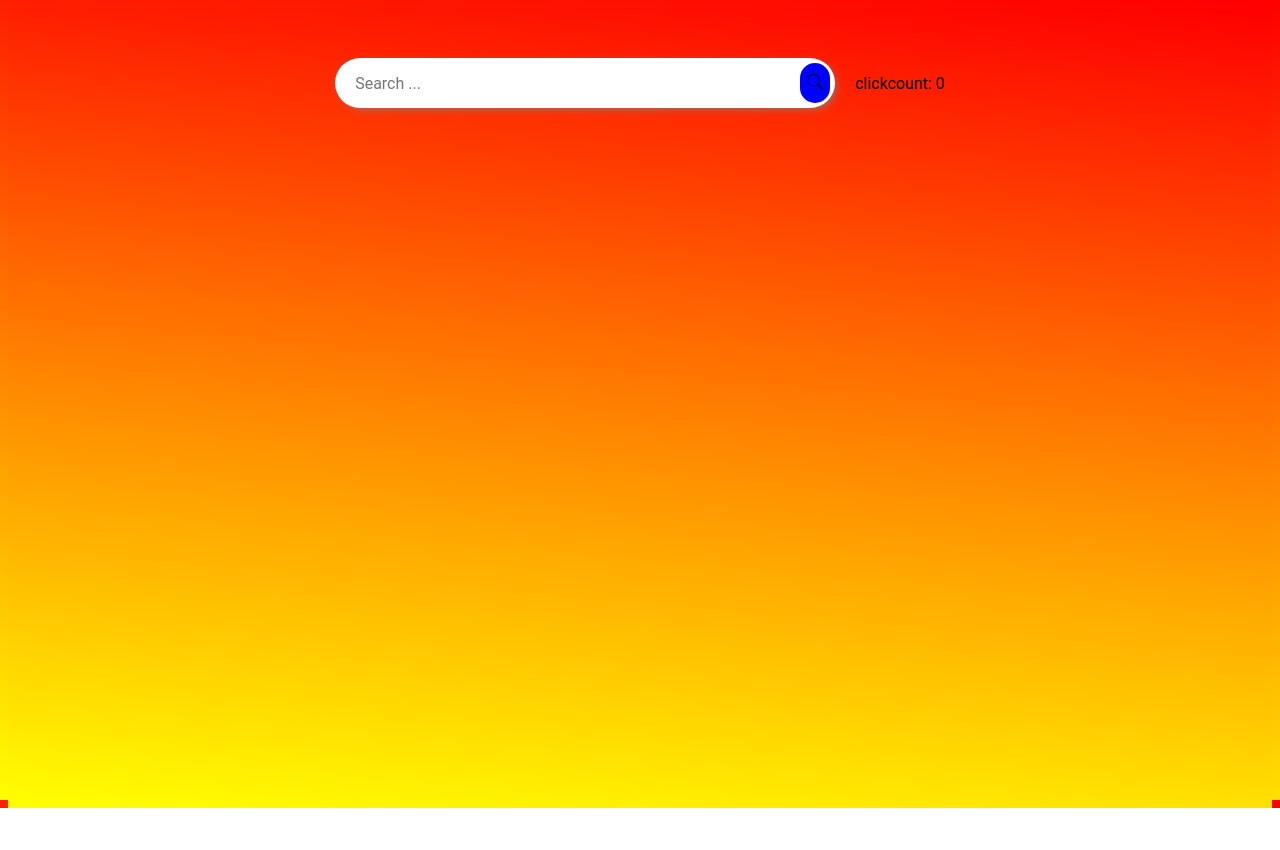
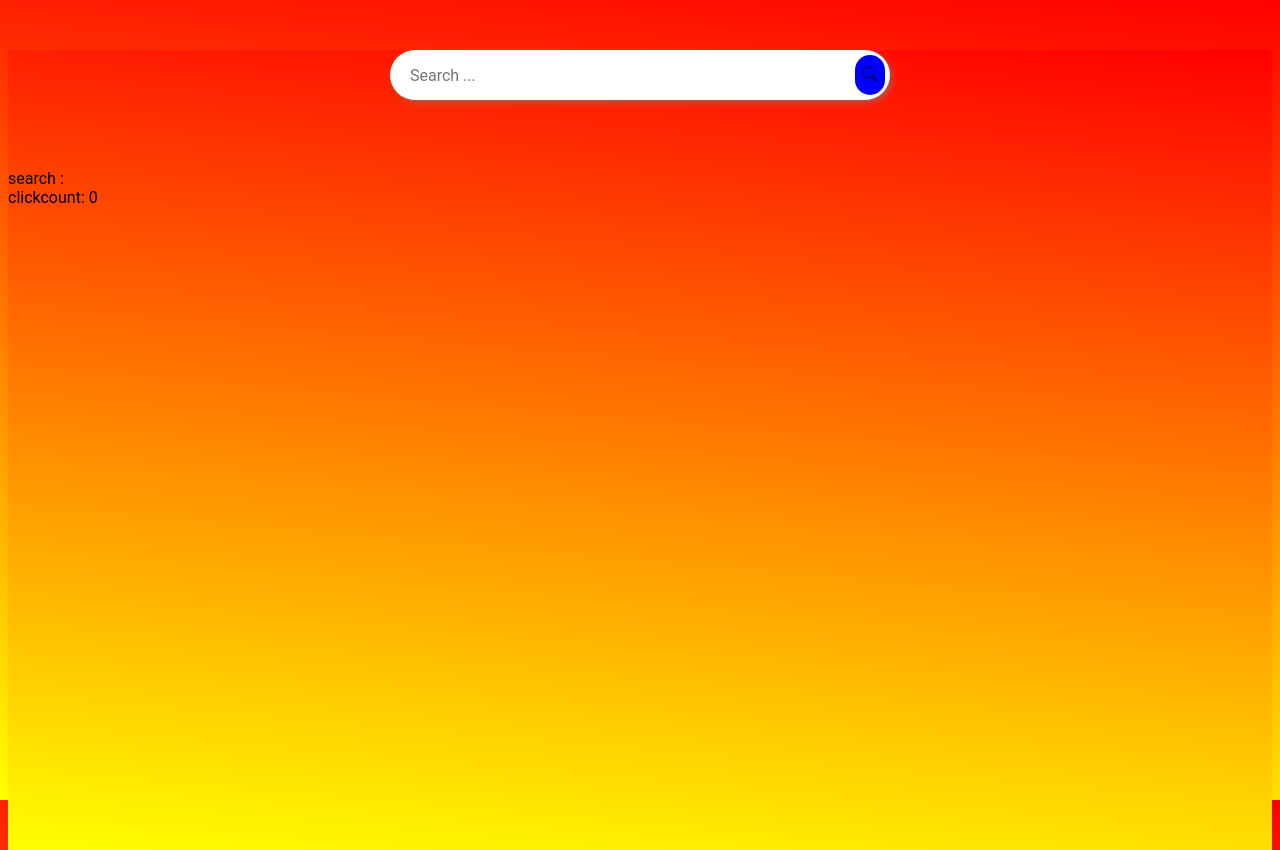
Before and after one commit to mariannemnrt/PlayingCardsAngular, an Angular app: page / in a window 1280 px wide. Before the commit the page ends 808 px from the top, so only its background shows below. Built offline with nearby package versions, Linux system fonts and the light colour scheme.

Commit message:
output avec ngModels

```diff
--- a/src/app/app.component.html
+++ b/src/app/app.component.html
@@ -331,10 +331,17 @@
 <!-- * * * * * * * * * * * * * * * * * * * * * * * * * * * * * * * * -->
 <!-- * * * * * * * * * * End of Placeholder  * * * * * * * * * * * * -->
 <!-- * * * * * * * * * * * * * * * * * * * * * * * * * * * * * * * * -->
-<div id="card-list">
-<app-search-bar (searchButtonclicked)="increaseCount()"></app-search-bar>
+
+<app-search-bar
+(searchButtonclicked)="increaseCount()"
+[search]="search"
+(searchChange)= "search = $event"></app-search-bar>
+<br>
+
+search : {{search}}
+<br>
 clickcount: {{count}}
 
 
-</div>
+
 <router-outlet />
--- a/src/app/app.component.ts
+++ b/src/app/app.component.ts
@@ -12,6 +12,7 @@ import { SearchBarComponent } from './search-bar/search-bar.component';
 })
 export class AppComponent {
   title = 'PlayingCardsAngular';
+  search='';
 
 monster1!:Monster;
 count: number =0;
--- a/src/app/search-bar/search-bar.component.html
+++ b/src/app/search-bar/search-bar.component.html
@@ -1,4 +1,4 @@
 <div id="search-bar">
-    <input placeholder="Search ..."/>
+    <input placeholder="Search ..." [ngModel]="search" (ngModelChange)="updateSearch($event)"/>
     <button (click)="searchClick()"><img src="assets/images/search.png"/></button>
 </div>
--- a/src/app/search-bar/search-bar.component.ts
+++ b/src/app/search-bar/search-bar.component.ts
@@ -1,13 +1,21 @@
-import { Component,Output,EventEmitter } from '@angular/core';
+import { Component,Output,Input, EventEmitter } from '@angular/core';
+import {FormsModule} from '@angular/forms'
 
 @Component({
   selector: 'app-search-bar',
-  imports: [],
+  imports: [FormsModule],
   templateUrl: './search-bar.component.html',
   styleUrl: './search-bar.component.css'
 })
 export class SearchBarComponent {
   @Output() searchButtonclicked = new EventEmitter();
+  @Output() searchChange= new EventEmitter<string>();
+
+  @Input() search='Initial';
+
+  updateSearch(value:string){
+    this.searchChange.emit(value);
+  }
 
   searchClick(){
     this.searchButtonclicked.emit();
```
